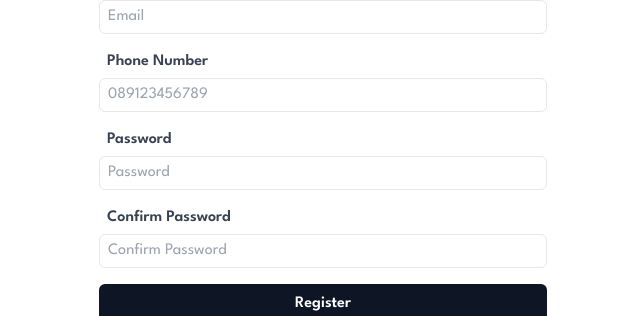
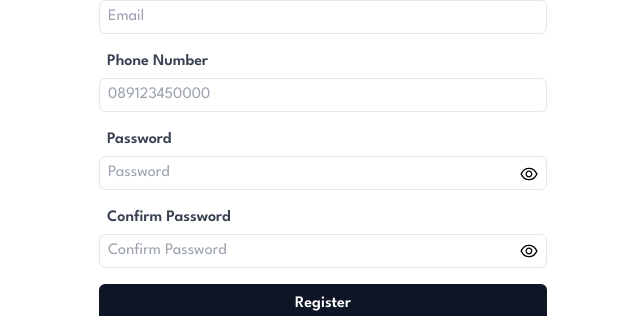
Before and after one commit to GamelabAhmad/Project26-3-RentHouseApp, a React (Vite) app in the folder frontend/: page /register in a window 1280 px wide. Shown: the part 357-673 px from the top of the page, without its empty margins (317-957 px from the left). Built offline with nearby package versions, Linux system fonts and the light colour scheme.

Commit message:
menambahkan icon eyes pada form password dan confirm password di login register

```diff
--- a/frontend/package.json
+++ b/frontend/package.json
@@ -29,7 +29,7 @@
     "postcss": "^8.4.38",
     "tailwindcss": "^3.4.3",
     "vite": "^5.2.0",
-    "webpack": "^5.91.0",
+    "webpack": "^5.92.0",
     "webpack-cli": "^5.1.4",
     "webpack-dev-server": "^5.0.4"
   }
--- a/frontend/src/pages/Login.jsx
+++ b/frontend/src/pages/Login.jsx
@@ -1,48 +1,53 @@
-import React, { useState } from 'react';
-import { AiOutlineArrowLeft } from 'react-icons/ai';
-import { NavLink, useNavigate } from 'react-router-dom';
+import React, { useState } from "react";
+import {
+  AiOutlineArrowLeft,
+  AiOutlineEye,
+  AiOutlineEyeInvisible,
+} from "react-icons/ai";
+import { NavLink, useNavigate } from "react-router-dom";
 
 export default function Login() {
-  const [email, setEmail] = useState('');
-  const [password, setPassword] = useState('');
-  const [error, setError] = useState('');
-  const [success, setSuccess] = useState('');
+  const [email, setEmail] = useState("");
+  const [password, setPassword] = useState("");
+  const [error, setError] = useState("");
+  const [success, setSuccess] = useState("");
   const [loading, setLoading] = useState(false);
-  const [fullname, setFullname] = useState('');
+  const [fullname, setFullname] = useState("");
+  const [showPassword, setShowPassword] = useState(false); // State untuk menampilkan atau menyembunyikan password
   const navigate = useNavigate();
 
   async function handleLogin(e) {
     e.preventDefault();
     try {
       setLoading(true);
-      const res = await fetch('http://localhost:4000/api/users/login', {
-        method: 'POST',
+      const res = await fetch("http://localhost:4000/api/users/login", {
+        method: "POST",
         headers: {
-          'Content-Type': 'application/json',
+          "Content-Type": "application/json",
         },
         body: JSON.stringify({ email, password }),
       });
       const data = await res.json();
 
       if (res.ok) {
-        localStorage.setItem('token', data.data.token);
-        localStorage.setItem('fullname', data.data.fullname);
+        localStorage.setItem("token", data.data.token);
+        localStorage.setItem("fullname", data.data.fullname);
         setFullname(data.data.fullname);
         setSuccess(`Welcome! Find your house, ${data.data.fullname}`);
-        setError('');
+        setError("");
         setTimeout(() => {
-          navigate('/');
+          navigate("/");
         }, 1500);
       } else if (res.status === 401) {
-        setError('Email or password is incorrect. Please try again.');
-        setSuccess('');
+        setError("Email or password is incorrect. Please try again.");
+        setSuccess("");
       } else {
-        setError(data.message || 'Gagal masuk');
-        setSuccess('');
+        setError(data.message || "Gagal masuk");
+        setSuccess("");
       }
     } catch (error) {
       setError(`login failed: ${error.message}`);
-      setSuccess('');
+      setSuccess("");
     }
     setLoading(false);
   }
@@ -50,7 +55,10 @@ export default function Login() {
   return (
     <div className="flex items-center justify-center min-h-screen bg-white font-spartan">
       <div className="relative bg-white p-8 rounded-lg w-full max-w-md md:max-w-lg">
-        <NavLink className="absolute top-10 left-6 text-gray-700 hover:text-gray-900" to="/">
+        <NavLink
+          className="absolute top-10 left-6 text-gray-700 hover:text-gray-900"
+          to="/"
+        >
           <AiOutlineArrowLeft size={24} />
         </NavLink>
         <div className="text-center mb-8">
@@ -59,31 +67,70 @@ export default function Login() {
         </div>
         <form className="space-y-6" onSubmit={handleLogin}>
           <div className="form-group">
-            <label htmlFor="email" className="block mb-2 text-gray-700 font-semibold ml-2">
+            <label
+              htmlFor="email"
+              className="block mb-2 text-gray-700 font-semibold ml-2"
+            >
               Email
             </label>
-            <input type="email" id="email" placeholder="Email" value={email} onChange={(e) => setEmail(e.target.value)} className="w-full py-1 px-2 border rounded-md focus:outline-none focus:ring-1 focus:ring-forest text-left" />
+            <input
+              type="email"
+              id="email"
+              placeholder="Email"
+              value={email}
+              onChange={(e) => setEmail(e.target.value)}
+              className="w-full py-1 px-2 border rounded-md focus:outline-none focus:ring-1 focus:ring-forest text-left"
+            />
           </div>
-          <div className="form-group">
-            <label htmlFor="password" className="block mb-2 text-gray-700 font-semibold ml-1">
+          <div className="form-group relative">
+            <label
+              htmlFor="password"
+              className="block mb-2 text-gray-700 font-semibold ml-1"
+            >
               Password
             </label>
+            <div className="relative">
               <input
-              type="password"
+                type={showPassword ? "text" : "password"}
                 id="password"
                 placeholder="Password"
                 value={password}
                 onChange={(e) => setPassword(e.target.value)}
                 className="w-full px-2 py-1 border rounded-md focus:outline-none focus:ring-1 focus:ring-forest text-left"
               />
+              <button
+                type="button"
+                className="absolute top-2 right-2"
+                onMouseDown={() => setShowPassword(true)}
+                onMouseUp={() => setShowPassword(false)}
+                onMouseLeave={() => setShowPassword(false)}
+              >
+                {showPassword ? (
+                  <AiOutlineEyeInvisible size={20} />
+                ) : (
+                  <AiOutlineEye size={20} />
+                )}
+              </button>
             </div>
-          <button type="submit" className="w-full py-2 bg-forest text-white rounded-md hover:bg-[#1A4750] focus:outline-none focus:ring-2 focus:ring-blue-500 font-semibold">
-            {loading ? 'Loading...' : 'Login'}
+          </div>
+          <button
+            type="submit"
+            className="w-full py-2 bg-forest text-white rounded-md hover:bg-[#1A4750] focus:outline-none focus:ring-2 focus:ring-blue-500 font-semibold"
+          >
+            {loading ? "Loading..." : "Login"}
           </button>
-          {error && <p className="text-red-500 text-lg font-bold uppercase text-center">{error}</p>}
-          {success && <p className="text-green-500 text-lg font-bold uppercase text-center">{success}</p>}
+          {error && (
+            <p className="text-red-500 text-lg font-bold uppercase text-center">
+              {error}
+            </p>
+          )}
+          {success && (
+            <p className="text-green-500 text-lg font-bold uppercase text-center">
+              {success}
+            </p>
+          )}
           <p className="text-center text-gray-700 mt-4">
-            Don't have an account?{' '}
+            Don't have an account?{" "}
             <NavLink to="/register" className="text-blue-500">
               Register
             </NavLink>
--- a/frontend/src/pages/Register.jsx
+++ b/frontend/src/pages/Register.jsx
@@ -1,5 +1,9 @@
 import React, { useState } from "react";
-import { AiOutlineArrowLeft } from "react-icons/ai";
+import {
+  AiOutlineArrowLeft,
+  AiOutlineEye,
+  AiOutlineEyeInvisible,
+} from "react-icons/ai";
 import { NavLink, useNavigate } from "react-router-dom";
 
 export default function Register() {
@@ -14,6 +18,8 @@ export default function Register() {
   const [error, setError] = useState("");
   const [passwordError, setPasswordError] = useState("");
   const [successMessage, setSuccessMessage] = useState("");
+  const [showPassword, setShowPassword] = useState(false); // State untuk menampilkan atau menyembunyikan password
+  const [showConfirmPassword, setShowConfirmPassword] = useState(false); // State untuk menampilkan atau menyembunyikan confirm password
   const navigate = useNavigate();
 
   async function handleRegister(e) {
@@ -52,7 +58,7 @@ export default function Register() {
       setError(`register failed: ${error.message}`);
     }
   }
-  console.log(fullname, email, password, confirmPassword);
+
   return (
     <div className="flex items-center justify-center min-h-screen bg-white font-spartan">
       <div className="relative bg-white p-8 rounded-lg w-full max-w-md md:max-w-lg">
@@ -181,7 +187,7 @@ export default function Register() {
               value={nomorTelp}
               type="text"
               id="nomor_telp"
-              placeholder="089123456789"
+              placeholder="089123450000"
               className="w-full px-2 py-1 border rounded-md focus:outline-none focus:ring-2 focus:ring-blue-500"
             />
           </div>
@@ -192,14 +198,29 @@ export default function Register() {
             >
               Password
             </label>
+            <div className="relative">
               <input
                 onChange={(e) => setPassword(e.target.value)}
                 value={password}
-              type="password"
+                type={showPassword ? "text" : "password"}
                 id="password"
                 placeholder="Password"
                 className="w-full px-2 py-1 border rounded-md focus:outline-none focus:ring-2 focus:ring-blue-500"
               />
+              <button
+                type="button"
+                className="absolute top-2 right-2"
+                onMouseDown={() => setShowPassword(true)}
+                onMouseUp={() => setShowPassword(false)}
+                onMouseLeave={() => setShowPassword(false)}
+              >
+                {showPassword ? (
+                  <AiOutlineEyeInvisible size={20} />
+                ) : (
+                  <AiOutlineEye size={20} />
+                )}
+              </button>
+            </div>
           </div>
           <div className="form-group">
             <label
@@ -208,14 +229,30 @@ export default function Register() {
             >
               Confirm Password
             </label>
+            <div className="relative">
               <input
                 onChange={(e) => setConfirmPassword(e.target.value)}
                 value={confirmPassword}
-              type="password"
+                type={showConfirmPassword ? "text" : "password"}
                 id="confirm-password"
                 placeholder="Confirm Password"
                 className="w-full px-2 py-1 border rounded-md focus:outline-none focus:ring-2 focus:ring-blue-500"
               />
+              <button
+                type="button"
+                onClick={() => setShowConfirmPassword(!showConfirmPassword)}
+                onMouseDown={() => setShowConfirmPassword(true)}
+                onMouseUp={() => setShowConfirmPassword(false)}
+                onMouseLeave={() => setShowConfirmPassword(false)}
+                className="absolute inset-y-0 right-0 flex items-center px-2 py-1"
+              >
+                {showConfirmPassword ? (
+                  <AiOutlineEyeInvisible size={20} />
+                ) : (
+                  <AiOutlineEye size={20} />
+                )}
+              </button>
+            </div>
             {passwordError && (
               <p className="text-red-500 text-sm">{passwordError}</p>
             )}
```
Also changed, not shown: 2 other files (tests, documents, lock files or other folders). Lines whose indentation alone changed are shown as unchanged.
